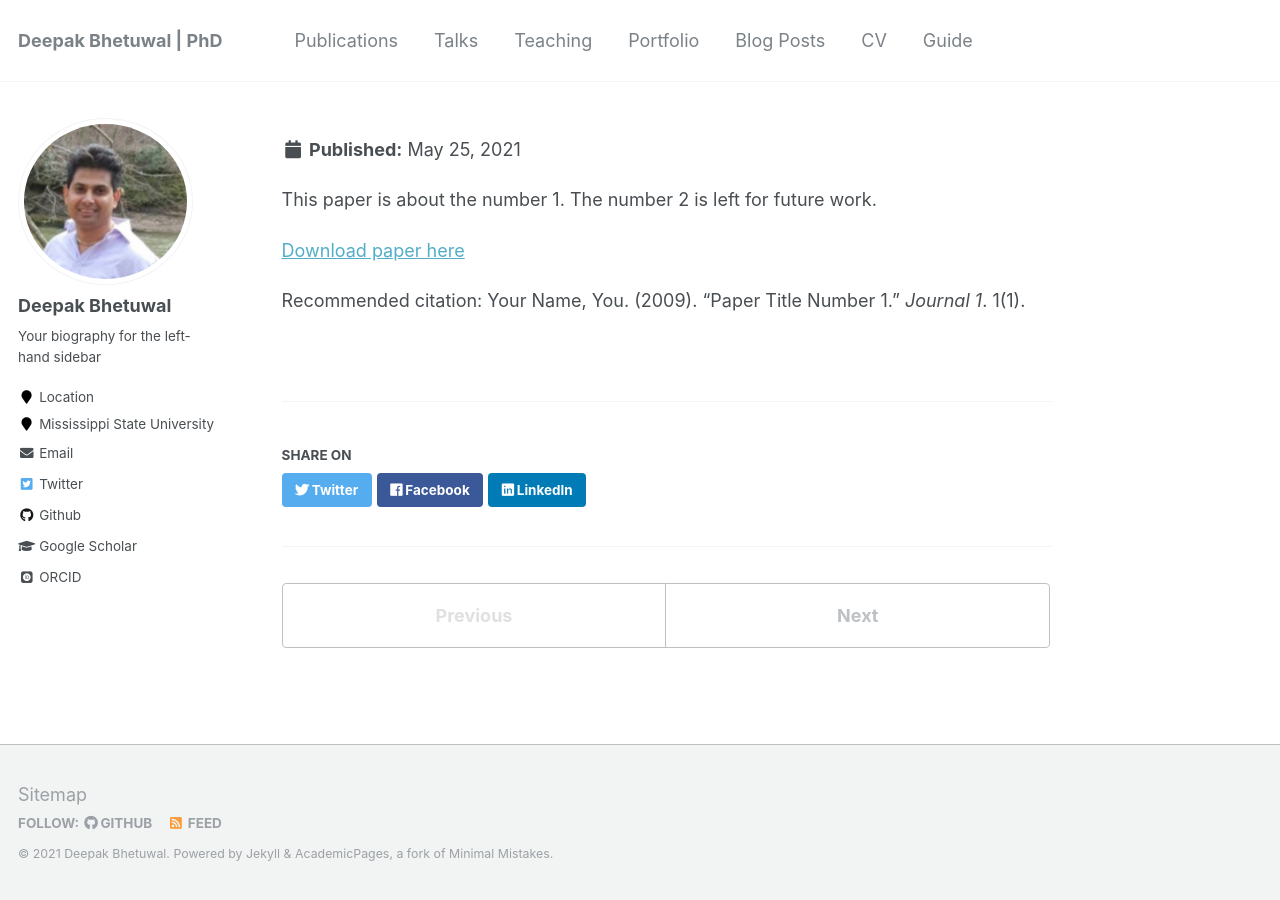
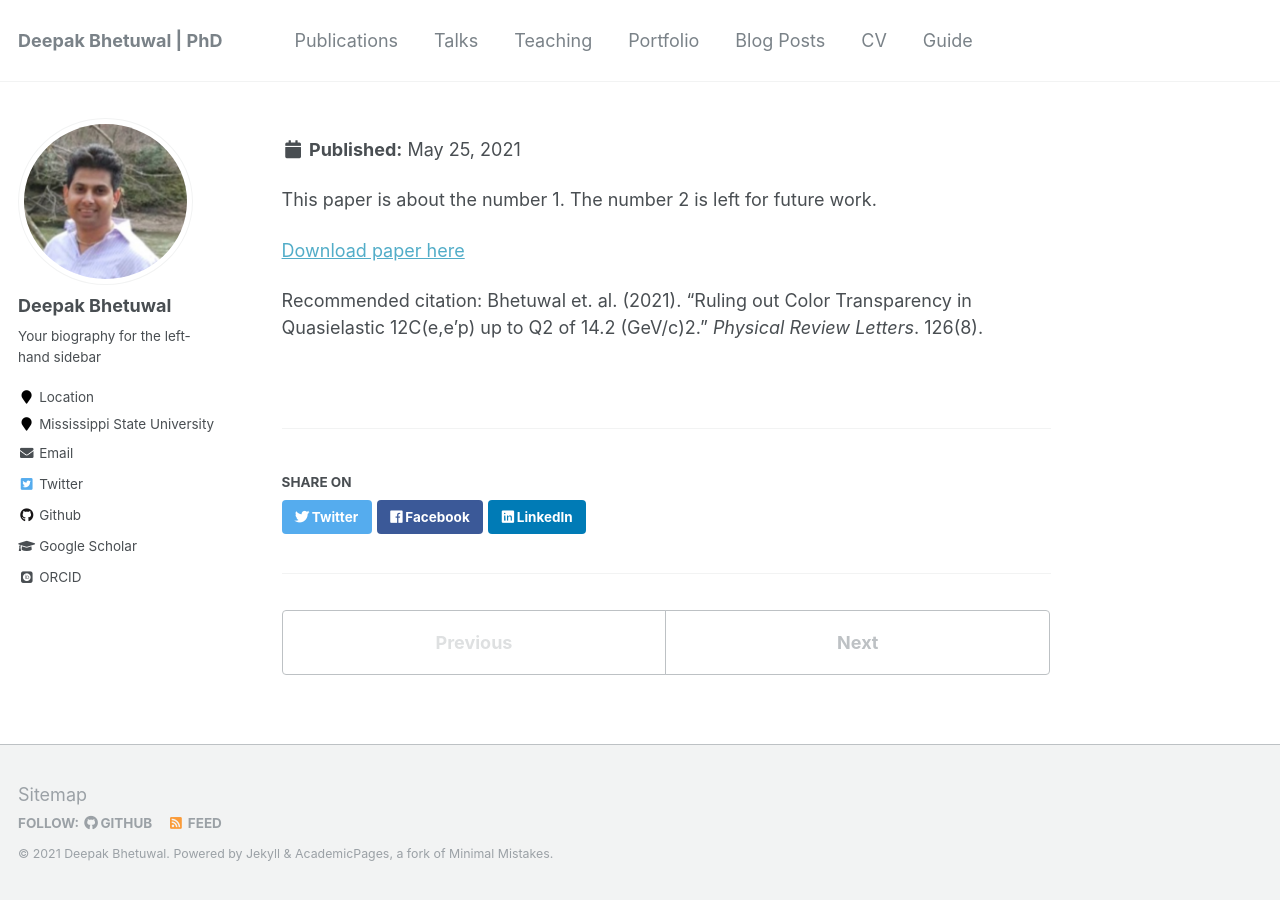
Before and after one commit to dkb208/dkb208.github.io, a Jekyll site: the page built from _publications/2009-10-01-paper-title-number-1.md, in a window 1280 px wide. Built offline with Jekyll 4.4.1, drawn with Linux system fonts in a browser that asks for light colours; some web fonts are replaced.

Commit message:
Update 2009-10-01-paper-title-number-1.md

```diff
--- a/_publications/2009-10-01-paper-title-number-1.md
+++ b/_publications/2009-10-01-paper-title-number-1.md
@@ -3,13 +3,13 @@ title: "Ruling out Color Transparency in Quasielastic  12C(e,e'p) up to Q2 of 14
 collection: publications
 permalink: /publication/2009-10-01-paper-title-number-1
 excerpt: 'This paper is about the number 1. The number 2 is left for future work.'
-date: 2009-10-01
+date: 2021-02-23
 venue: 'Journal 1'
 paperurl: 'https://journals.aps.org/prl/abstract/10.1103/PhysRevLett.126.082301'
 citation: 'Bhetuwal et. al. (2021). &quot;Ruling out Color Transparency in Quasielastic  12C(e,e'p) up to Q2 of 14.2 (GeV/c)2.&quot; <i>Physical Review Letters</i>. 126(8).'
 ---
 This paper is about the number 1. The number 2 is left for future work.
 
-[Download paper here](http://academicpages.github.io/files/paper1.pdf)
+[Download paper here](https://journals.aps.org/prl/abstract/10.1103/PhysRevLett.126.082301)
 
-Recommended citation: Your Name, You. (2009). "Paper Title Number 1." <i>Journal 1</i>. 1(1).
+Recommended citation: Bhetuwal et. al. (2021). "Ruling out Color Transparency in Quasielastic 12C(e,e'p) up to Q2 of 14.2 (GeV/c)2." <i>Physical Review Letters</i>. 126(8).
```
